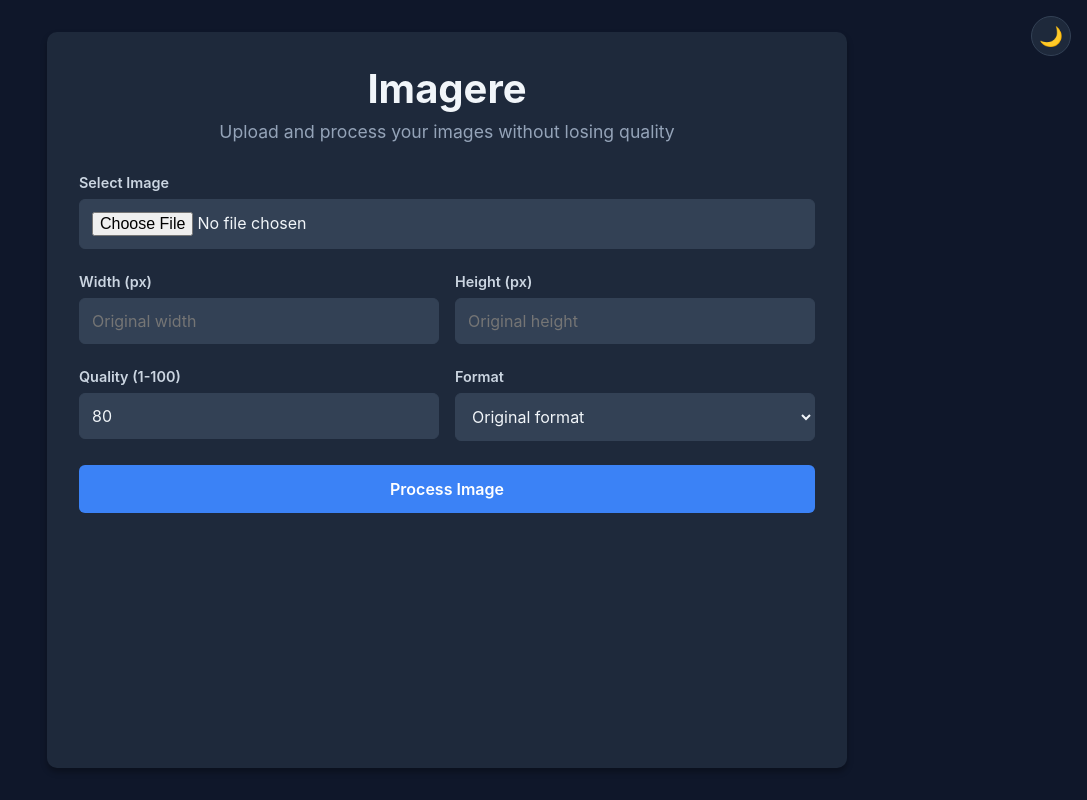
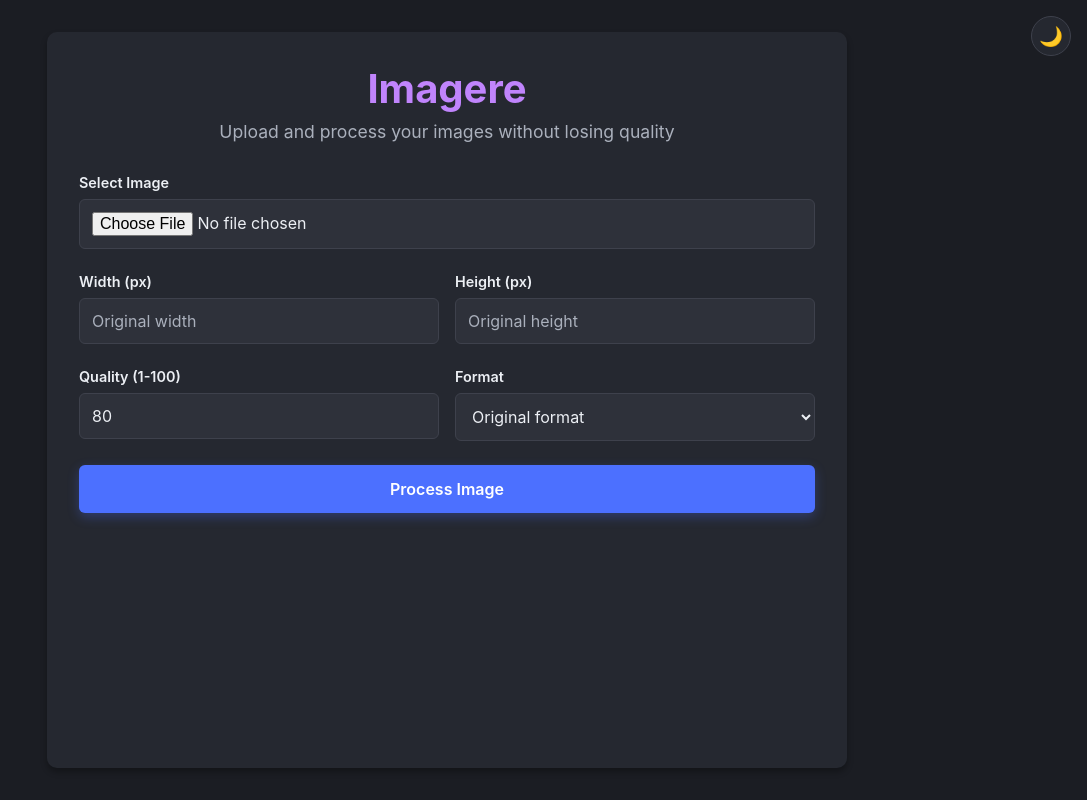
Before and after one commit to onurtaskirancom/imagere, a Next.js app: page / in a window 1280 px wide. Shown: the whole page, without its empty margins (193-1280 px from the left). Built offline with nearby package versions, Linux system fonts and the light colour scheme.

Commit message:
update colour

```diff
--- a/src/app/globals.css
+++ b/src/app/globals.css
@@ -13,41 +13,44 @@
   --error-background: #fee2e2;
   --focus-shadow: rgba(59, 130, 246, 0.1);
   --card-shadow: rgba(0, 0, 0, 0.1);
+  --accent-color: #3b82f6;
 }
 
 [data-theme="dark"] {
-  --background: #0f172a;
-  --card-background: #1e293b;
-  --text-primary: #f1f5f9;
-  --text-secondary: #94a3b8;
-  --text-label: #cbd5e1;
-  --border-color: #334155;
-  --input-background: #334155;
-  --button-primary: #3b82f6;
-  --button-primary-hover: #60a5fa;
-  --button-disabled: #475569;
+  --background: #1B1D23;
+  --card-background: #252830;
+  --text-primary: #ECEFF4;
+  --text-secondary: #AAB0BC;
+  --text-label: #ECEFF4;
+  --border-color: #3E414C;
+  --input-background: #2E313A;
+  --button-primary: #4C70FF;
+  --button-primary-hover: #6A8CFF;
+  --button-disabled: #3E414C;
   --error-text: #fca5a5;
   --error-background: #7f1d1d;
-  --focus-shadow: rgba(59, 130, 246, 0.2);
+  --focus-shadow: rgba(76, 112, 255, 0.2);
   --card-shadow: rgba(0, 0, 0, 0.3);
+  --accent-color: #C084FC;
 }
 
 @media (prefers-color-scheme: dark) {
   :root:not([data-theme="light"]) {
-    --background: #0f172a;
-    --card-background: #1e293b;
-    --text-primary: #f1f5f9;
-    --text-secondary: #94a3b8;
-    --text-label: #cbd5e1;
-    --border-color: #334155;
-    --input-background: #334155;
-    --button-primary: #3b82f6;
-    --button-primary-hover: #60a5fa;
-    --button-disabled: #475569;
+    --background: #1B1D23;
+    --card-background: #252830;
+    --text-primary: #ECEFF4;
+    --text-secondary: #AAB0BC;
+    --text-label: #ECEFF4;
+    --border-color: #3E414C;
+    --input-background: #2E313A;
+    --button-primary: #4C70FF;
+    --button-primary-hover: #6A8CFF;
+    --button-disabled: #3E414C;
     --error-text: #fca5a5;
     --error-background: #7f1d1d;
-    --focus-shadow: rgba(59, 130, 246, 0.2);
+    --focus-shadow: rgba(76, 112, 255, 0.2);
     --card-shadow: rgba(0, 0, 0, 0.3);
+    --accent-color: #C084FC;
   }
 }
 
--- a/src/app/page.module.css
+++ b/src/app/page.module.css
@@ -48,7 +48,7 @@
   font-size: 2.5rem;
   font-weight: 700;
   margin-bottom: 0.5rem;
-  color: var(--text-primary);
+  color: var(--accent-color);
   text-align: center;
 }
 
@@ -92,6 +92,10 @@
   transition: border-color 0.15s ease;
 }
 
+.input::placeholder, .select::placeholder {
+  color: var(--text-secondary);
+}
+
 .input:focus, .select:focus, .fileInput:focus {
   outline: none;
   border-color: var(--button-primary);
@@ -111,6 +115,7 @@
   text-align: center;
   display: inline-block;
   text-decoration: none;
+  box-shadow: 0 4px 12px rgba(76,112,255,0.3);
 }
 
 .button:hover {
@@ -135,7 +140,7 @@
 }
 
 .buttonOutline:hover {
-  background-color: rgba(59, 130, 246, 0.1);
+  background-color: rgba(76, 112, 255, 0.1);
 }
 
 .result {
```
Also changed, not shown: 1 other file (tests, documents, lock files or other folders).
